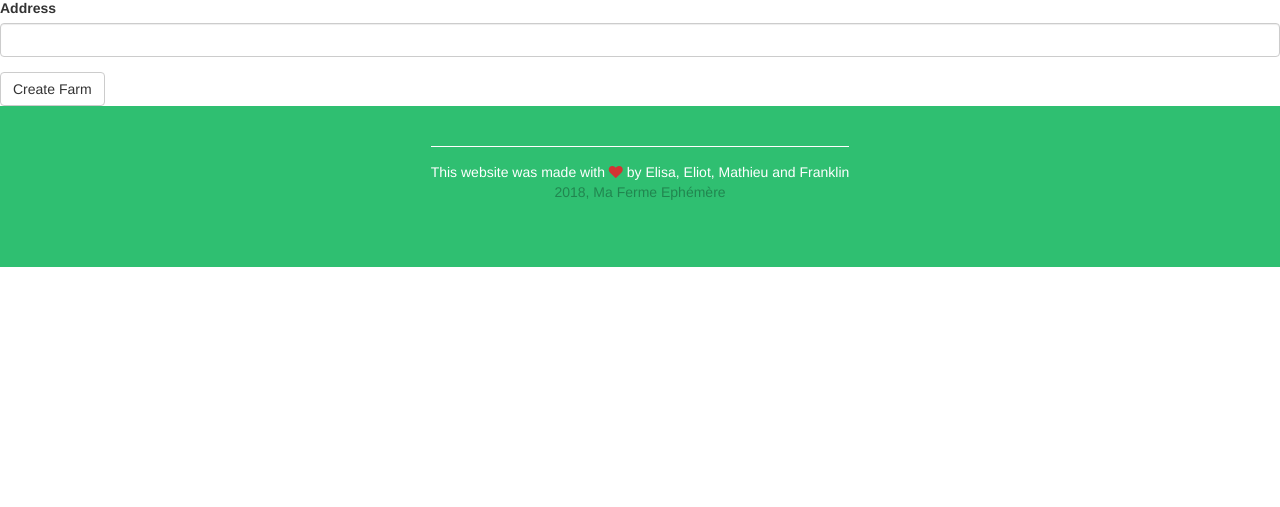
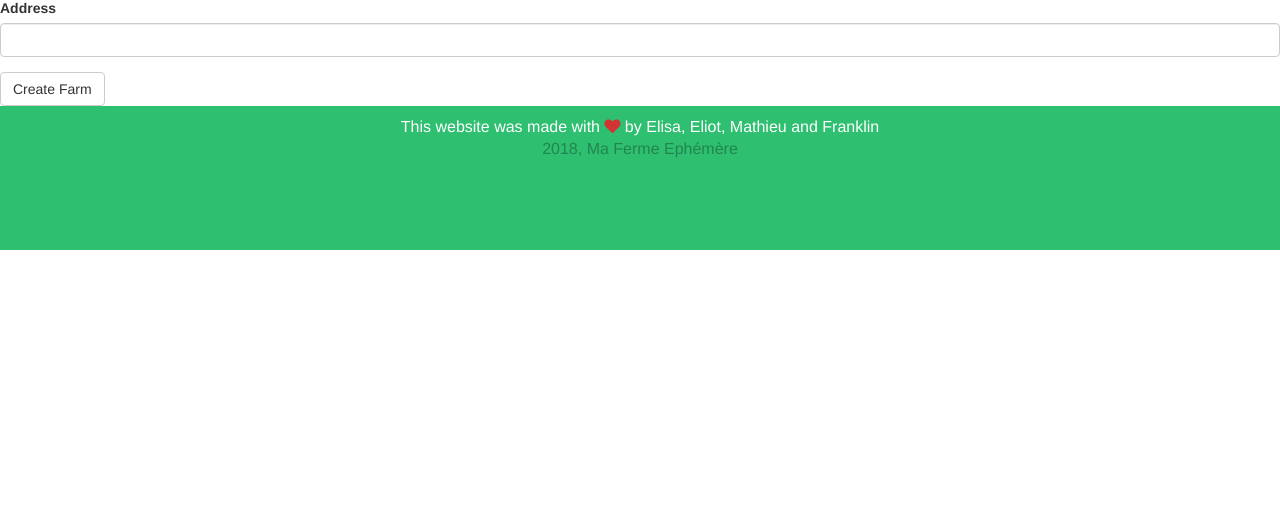
Before and after one commit to ElisaRegnier/ma-ferme-ephemere, a Rails app: page /farms/new in a window 1280 px wide. Shown: the part 211-718 px from the top of the page. Run offline with Rails 7, Linux system fonts and the light colour scheme; the visitor is signed in with stand-in values (Sample User, id 1); style sheets or scripts are compiled from the project's sources; some libraries are stand-ins or nearby versions.

Commit message:
clean banner & footer

```diff
--- a/app/assets/stylesheets/components/_banner.scss
+++ b/app/assets/stylesheets/components/_banner.scss
@@ -1,7 +1,6 @@
 .banner {
-  color: white;
   text-align: center;
-  height: calc(60vh - 30px);
+  height: calc(82vh - 30px);
   /* if you have a 70px navbar => height: calc(100vh - 70px); */
   background-size: cover !important;
   display: flex;
@@ -11,11 +10,22 @@
   border-bottom: 3px solid $light-green;
   border-top: 3px solid $light-green;
   h1 {
-    margin-bottom: 60px;
-    font-size: 50px;
+    font-size: 60px;
     text-shadow: 0px 1px rgb(0, 0, 0);
+    color: rgba(255, 255, 255, 0.9);
+    // font-weight: lighter;
+  }
+  p {
+    font-size: 30px;
+    color: rgba(255, 255, 255, 0.8);
+    font-weight: 100;
+    padding-bottom: 50px;
   }
 }
+
+// .white-to-green-button {
+//   width: 180px;
+// }
 
 // .banner a {
 //   font-size: 25px;
--- a/app/assets/stylesheets/components/_button.scss
+++ b/app/assets/stylesheets/components/_button.scss
@@ -18,11 +18,10 @@
 
 
 .white-to-green-button {
-  color: $green;
-  border-radius: 25px;
-  border: 1px solid;
-  padding: 10px 30px;
-  background-color: white;
+  color: white;
+  border-radius: 4px;
+  padding: 10px 90px;
+  background-color: $green;
 }
 
 .white-to-green-button:hover {
--- a/app/assets/stylesheets/components/_footer.scss
+++ b/app/assets/stylesheets/components/_footer.scss
@@ -1,17 +1,17 @@
 .footer {
+  height: 18vh;
   background: $green;
   display: flex;
   align-items: center;
   flex-direction: column;
-  padding: 20px 50px;
+  padding: 10px 50px;
   color: rgba(0,0,0,0.3);
 }
 
 .footer-copyright {
   color: white;
-  border-top: 1px solid white;
-  margin-top: 20px;
-  padding-top: 15px;
+  // border-top: 1px solid white;
+
 }
 
 .footer .fa-heart {
@@ -24,8 +24,8 @@
   // justify-content: space-between;
   color: green;
   background-color: $green;
-  padding: 0 10px;
-  font-size: 25px;
+  padding: 0px 10px;
+  font-size: 20px;
   // padding-left: 200px;
 
 }
@@ -34,3 +34,8 @@
 .footer-bottom > a:hover {
   color: white;
 }
+
+.footer p {
+  margin-bottom: 0px;
+  font-size: 16px;
+}
--- a/app/assets/stylesheets/config/_fonts.scss
+++ b/app/assets/stylesheets/config/_fonts.scss
@@ -1,6 +1,6 @@
 // Import Google fonts
 @import url("https://fonts.googleapis.com/css?family=Open+Sans:400,300,700|Raleway:400,100,300,700,500");
-@import url('https://fonts.googleapis.com/css?family=Roboto:300,400,700,900');
+@import url('https://fonts.googleapis.com/css?family=Roboto:100,300,400,700,900');
 
 // Define fonts for body and headers
 $body-font: "Roboto", "Open Sans", "sans-serif";
--- a/app/views/pages/home.html.erb
+++ b/app/views/pages/home.html.erb
@@ -1,7 +1,8 @@
 <div class="banner" style="background-image: linear-gradient(-225deg, rgba(0,101,168,0.3) 0%, rgba(0,36,61,0.4) 50%), url('https://images.unsplash.com/photo-1455348734739-11d7726c3c80?ixlib=rb-0.3.5&ixid=eyJhcHBfaWQiOjEyMDd9&s=788e1f8cb2f36883bba6b2ad79ba6dca&auto=format&fit=crop&w=1267&q=80');">
   <div class="banner-content">
-    <h1>Expérimentez la vie à la ferme !</h1>
-    <a href="#" class="white-to-green-button btn-lg">Découvrir</a>
+    <h1>Ma ferme éphémère</h1>
+    <p>Expérimentez la vie à la ferme</p>
+    <a id="btn-decouvrir" href="#" class="white-to-green-button btn-lg">Découvrir</a>
   </div>
 </div>
 <!-- ajout de la value proposition ici -->
--- a/app/views/shared/_footer.html.erb
+++ b/app/views/shared/_footer.html.erb
@@ -1,6 +1,6 @@
 <div class="footer">
   <div class="footer-copyright">
-    This website was made with <i class="fa fa-heart"></i> by Elisa, Eliot, Mathieu and Franklin
+    <p>This website was made with <i class="fa fa-heart"></i> by Elisa, Eliot, Mathieu and Franklin</p>
   </div>
   <div class="footer-bottom-text">
     <p>2018, Ma Ferme Ephémère</p>
```
